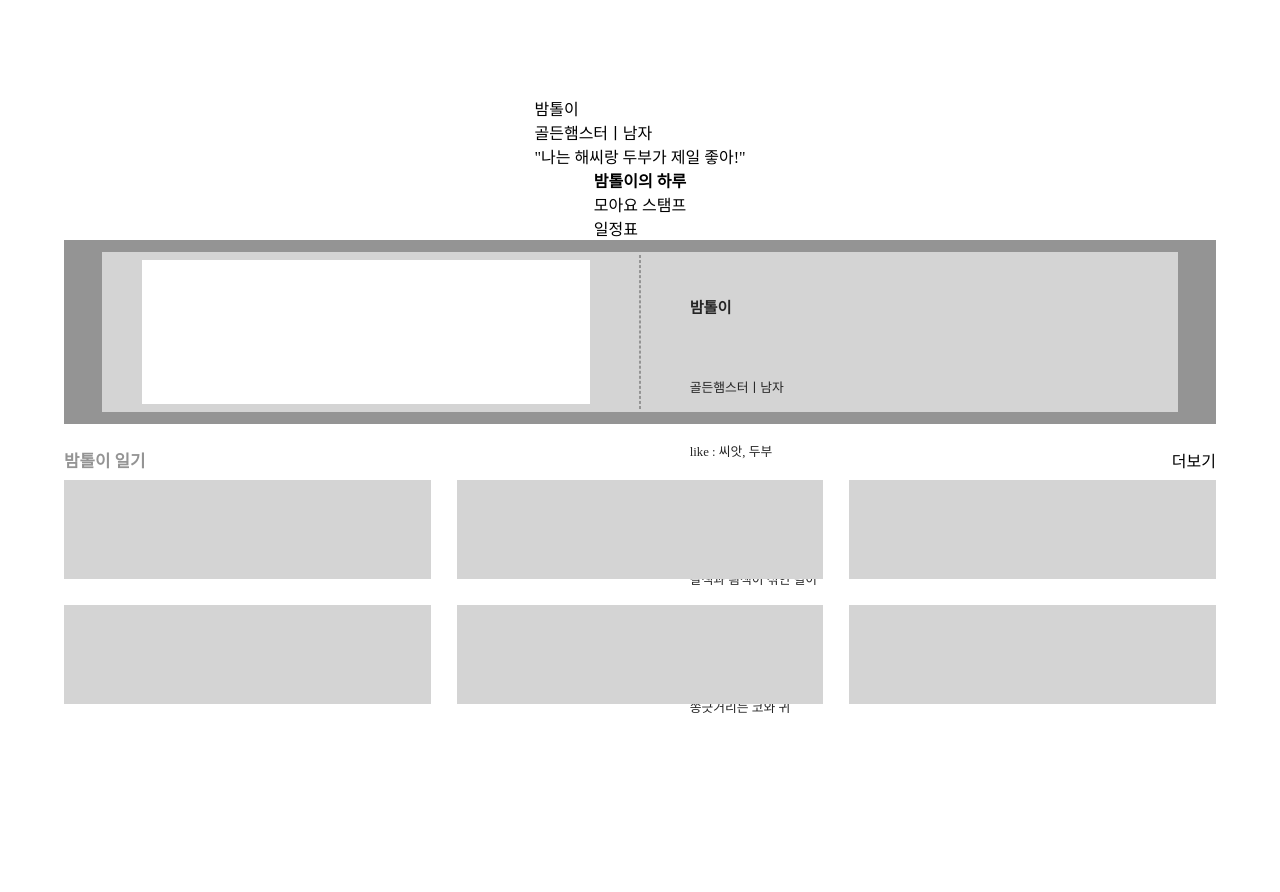
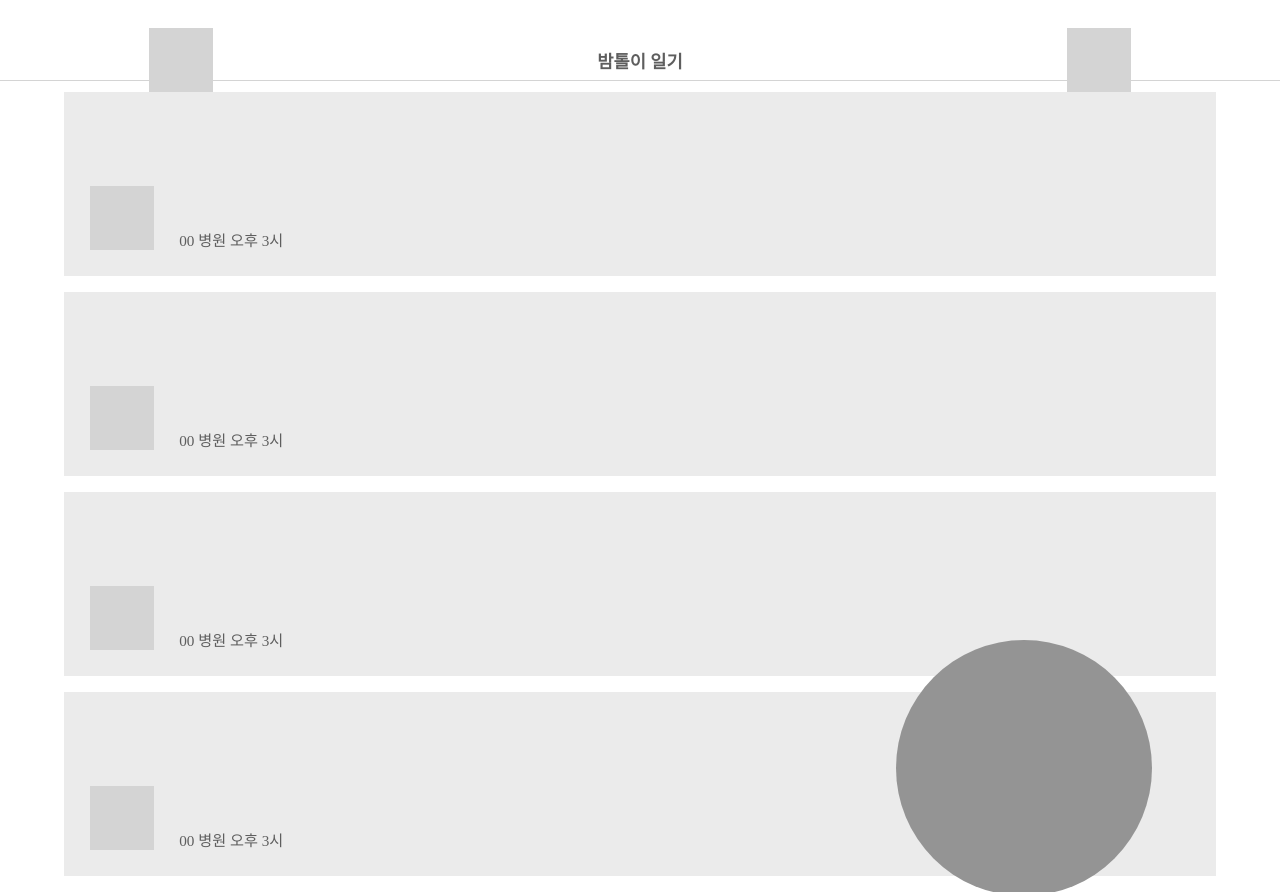
Before and after one commit to LeeCheayeon/project-02, a plain HTML site: page profile_diary.html in a window 1280 px wide. Before the commit the page ends 800 px from the top, so only its background shows below. Drawn offline with Linux system fonts and the light colour scheme.

Commit message:
3:08 diary 제작, base 변경

```diff
--- a/css/base.scss
+++ b/css/base.scss
@@ -10,6 +10,7 @@ header>div {
   width: 100vw;
   height: 5vh;
   background-color: white;
+  border-bottom:1px solid $color-1 ;
 
   position: fixed;
   top: 0;
--- a/css/style.scss
+++ b/css/style.scss
@@ -1,5 +1,5 @@
 @use 'base';
-@use 'diary';
+@use 'daily';
 
 //color
 $color-1:#d4d4d4;
@@ -7,6 +7,7 @@ $color-2:#949494;
 $color-3:#5e5e5e;
 $color-4:#252525;
 $color-5:#ffffff;
+$color-6:#ebebeb;
 
 
 @mixin flex($flex-j, $flex-a, $flex-d) {
@@ -260,3 +261,66 @@ main {
   color: $color-2;
   font-weight: 600;
 }
+
+//일기장 내용
+
+.text-di-m{
+  font-size: 110%;
+  font-weight: 600;
+  color: $color-3;
+
+  margin-left: 30vw;
+  margin-right: 30vw;
+}
+
+.text-di-s{
+  font-size: 95%;
+  color: $color-3;
+
+  margin-left: 2vw;
+}
+
+#nav {
+  width: 100vw;
+  height: 5vh;
+
+  margin-top: 5vh;
+
+  &>div:nth-child(1){
+    width: 100vw;
+    height: 5vh;
+    background-color: $color-5;
+    border-bottom: 1px solid $color-1;
+
+    position: fixed;
+    top: 5vh;
+  }
+
+  &>div:nth-child(2){
+    width: 20vw;
+    height: 20vw;
+    background-color: $color-2;
+    border-radius: 20vw;
+
+    position: fixed;
+    top:80vh;
+    left: 70vw;
+
+  }
+}
+
+#pictures{
+  width: 90vw;
+  height: 24vh;
+  background-color: $color-6;
+  @include flex(center, flex-end, none);
+
+  margin-bottom: 2vh;
+
+  &>div {
+    width: inherit;
+    @include flex(flex-start, flex-end, none);
+    margin-left: 2vw;
+    margin-bottom: 2vw;
+  }
+}
--- a/profile_diary.html
+++ b/profile_diary.html
@@ -5,92 +5,22 @@
   <meta http-equiv="X-UA-Compatible" content="IE=edge">
   <meta name="viewport" content="width=device-width, initial-scale=1.0">
   <link rel="stylesheet" href="./css/style.css">
-  <title>밤톨이의 하루</title>
+  <title>밤톨이 일기</title>
   <style>
 
     :root {
       --color-1:#d4d4d4;
       --color-2:#949494;
     }
-
-    main>section:nth-child(2)>div:nth-child(1)>div:nth-child(1)>div {
-      font-weight: 600;
+    main{
+      margin-top: 8vh;
     }
 
-    main>section:nth-child(3){
-      width: inherit;
-      height: 58vh;
-
-      display: flex;
-      justify-content: center;
-      align-items: center;
-      flex-direction: column;
+    main>section:nth-child(2){
+      width: 100vw;
+      height: 100vh;
+      margin-top: 2vh;
     }
-
-    main>section:nth-child(3)>div:nth-child(1) {
-      height: 23vh;
-      display: flex;
-      justify-content: center;
-      align-items: center;
-    }
-
-    main>section:nth-child(3)>div:nth-child(1)>div {
-      display: flex;
-      justify-content: center;
-      align-items: center;
-
-      width: 84vw;
-      height: 20vh;
-      background-color: var(--color-1);
-    }
-
-    main>section:nth-child(3)>div:nth-child(1)>div>div{
-      margin: 1.9vw;
-    }
-
-    main>section:nth-child(3)>div:nth-child(1)>div>div:nth-child(2){
-      border: 0.5px dashed var(--color-2);
-      height: 19vh;
-    }
-    main>section:nth-child(3)>div:nth-child(1)>div>div:nth-child(3){
-      height: 18vh;
-      width: 35vw;
-    }
-
-    main>section:nth-child(3)>div:nth-child(2){
-      width: inherit;
-      height: 33vh;
-
-      margin-top: 2vh;
-
-      display: flex;
-      justify-content: center;
-      align-items: center;
-      flex-direction: column;
-
-    }
-
-    main>section:nth-child(3)>div:nth-child(2)>div:nth-child(1){
-      width: 90vw;
-      height: 3vh;
-      display: flex;
-      justify-content: space-between;
-      align-items: center;
-
-      margin-bottom: 1vh;
-      margin-top: 1vh;
-    }
-
-    main>section:nth-child(3)>div:nth-child(2)>div:nth-child(2) {
-      display: grid;
-      grid-template-columns: repeat(3, 1fr);
-      grid-template-rows: repeat(2, 1fr);
-      grid-gap: 2vw;
-
-      width: 90vw;
-      height: 30vh;
-    }
-
 
   </style>
 </head>
@@ -105,65 +35,40 @@
       </div>
     </nav>
   </header>
-
   <main>
-    <section class="image-box">
-      <div class="icon-ul"></div>
-      <div class="icon-ur"></div>
-      <div class="icon-dr"></div>
-      <div class="text-box">
-        <div class="text-d-t">밤톨이</div>
-        <div class="text-d-st">골든햄스터ㅣ남자</div>
-        <div class="text-d-tt">"나는 해씨랑 두부가 제일 좋아!"</div>
+    <div id="nav">
+      <div class="f-c-c"><!--상단고정-->
+        <div class="icon"></div>
+        <div class="text-di-m">밤톨이 일기</div>
+        <div class="icon"></div>
       </div>
-    </section>
-    <section id="under-menu"> <!--하단 메뉴-->
       <div>
-        <div><!--메뉴1-->
-          <div class="text-diary-m">밤톨이의 하루</div>
-        </div>
-        <div><!--메뉴1-->
-          <div class="text-diary-m">모아요 스탬프</div>
-        </div>
-        <div><!--메뉴1-->
-          <div class="text-diary-m">일정표</div>
+        <div><!--icon--></div>
+      </div>
+    </div>
+    <section class="f-c-c-c"> <!--일기장 사진-->
+      <div id="pictures"><!--사진묶음1-->
+        <div>
+          <div class="icon"></div>
+          <div class="text-di-s">00 병원 오후 3시</div>
         </div>
       </div>
-      <div class="under-bar"></div>
-    </section>
-    <section><!--내용-->
-      <div class="diary-box">
+      <div id="pictures"><!--사진묶음1-->
         <div>
-          <div class="picture-d"><!--사진-->
-          </div>
-          <div></div> <!--가운데 줄-->
-          <div><!--텍스트-->
-            <div class="text-d-sm">밤톨이</div>
-            <div class="text-d-ss">
-              골든햄스터ㅣ남자<br>
-              like : 씨앗, 두부
-            </div>
-            <div class="text-d-ss">
-              해먹에서 노는 걸 좋아함<br>
-              갈색과 흼색이 섞인 털이<br> 제일 귀여운 포인트<br>
-              쫑긋거리는 코와 귀
-            </div>
-          </div>
+          <div class="icon"></div>
+          <div class="text-di-s">00 병원 오후 3시</div>
         </div>
       </div>
-
-      <div>
+      <div id="pictures"><!--사진묶음1-->
         <div>
-          <div class="text-d-mt">밤톨이 일기</div>
-          <div class="text-d-tt">더보기</div>
+          <div class="icon"></div>
+          <div class="text-di-s">00 병원 오후 3시</div>
         </div>
-        <div> <!--그리드로 작업하기-->
-          <div class="picture-small"></div>
-          <div class="picture-small"></div>
-          <div class="picture-small"></div>
-          <div class="picture-small"></div>
-          <div class="picture-small"></div>
-          <div class="picture-small"></div>
+      </div>
+      <div id="pictures"><!--사진묶음1-->
+        <div>
+          <div class="icon"></div>
+          <div class="text-di-s">00 병원 오후 3시</div>
         </div>
       </div>
     </section>
@@ -171,4 +76,4 @@
 </body>
 </html>
 
-<!--style.css에 base.css를 넣었는데 적용이 안된다. 원인을 찾아야함.-->
+<!--style.css에 base.css를 넣었는데 적용이 안된다. 재확인-->
```
Also changed, not shown: index.html (+1 -4 lines), css/base.css, css/style.css, 2 other files.
